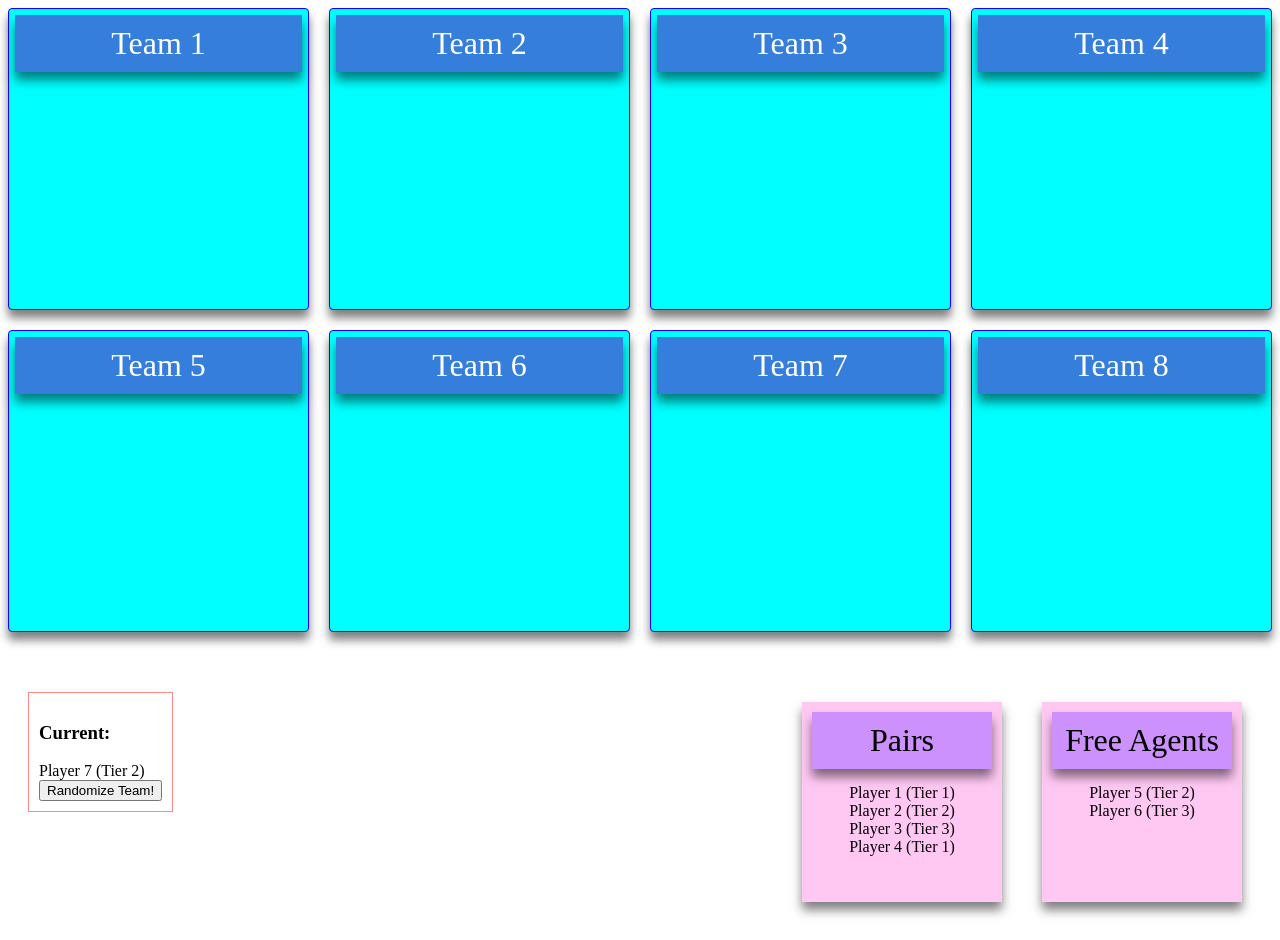
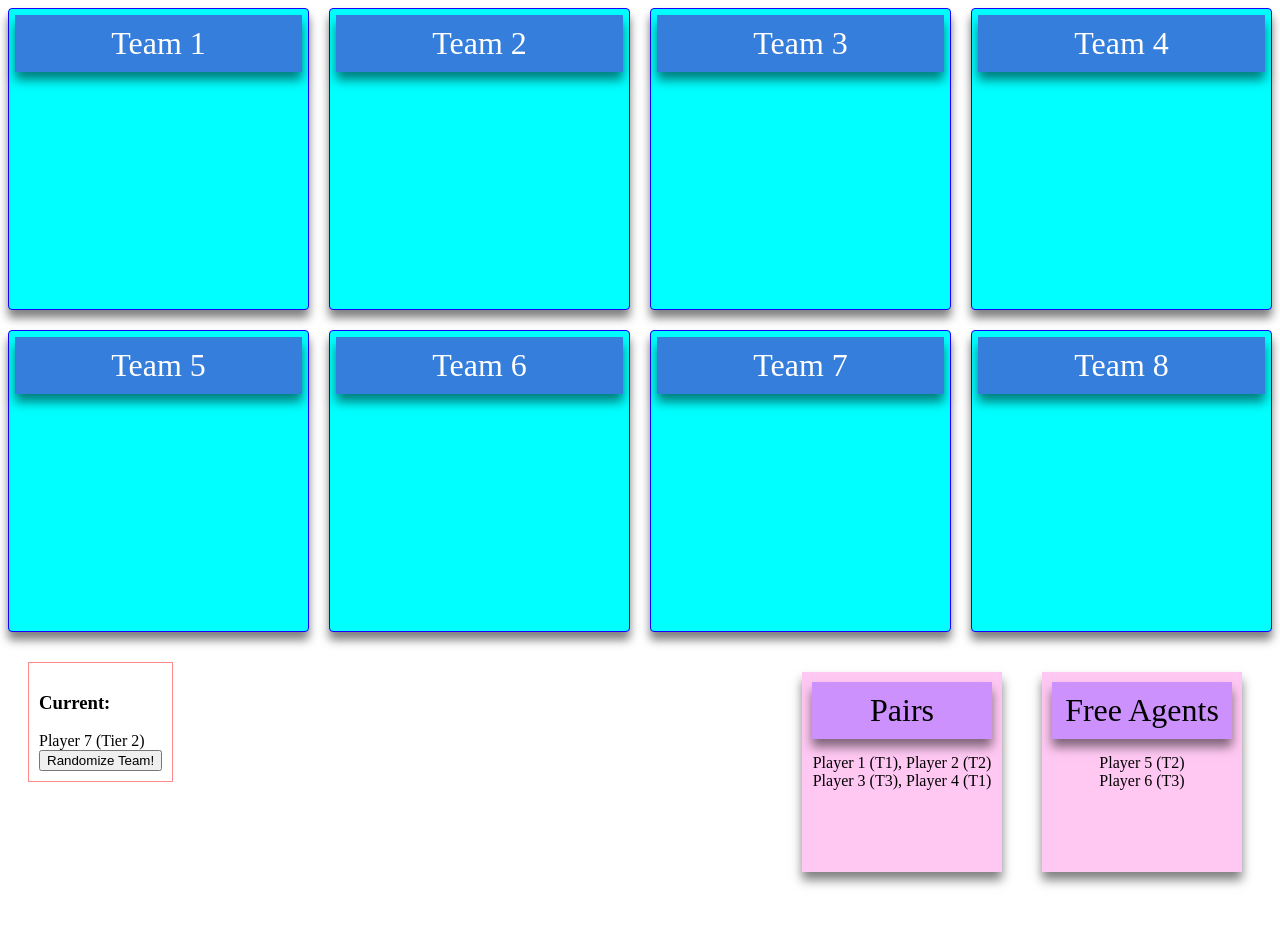
Before and after one commit to Li05j/Tournament-Teamizer, a React (Create React App) app: page / in a window 1280 px wide. After the commit the page ends 910 px from the top, so only its background shows below. Built offline with nearby package versions, Linux system fonts and the light colour scheme.

Commit message:
Made pairs display on the same row.

```diff
--- a/src/component/ListPanel.jsx
+++ b/src/component/ListPanel.jsx
@@ -8,11 +8,10 @@ const ListPanel = ({ title, items, isPair }) => (
             <div key={item.id}>
                 {isPair ? (
                     <>
-                        <div>{item.players[0].name} (Tier {item.players[0].tier})</div>
-                        <div>{item.players[1].name} (Tier {item.players[1].tier})</div>
+                        <div>{item.players[0].name} (T{item.players[0].tier}), {item.players[1].name} (T{item.players[1].tier})</div>
                     </>
                 ) : (
-                    <div>{item.name} (Tier {item.tier})</div>
+                    <div>{item.name} (T{item.tier})</div>
                 )}
             </div>
         ))}
--- a/src/index.css
+++ b/src/index.css
@@ -39,7 +39,7 @@
     justify-content: space-between;
     align-items: flex-start;
     padding: 10px;
-    margin-top: 40px;
+    margin-top: 10px;
 }
 
 .lists {
@@ -53,8 +53,8 @@
 
     background-color: #ffc8f3;
 
-    height: 200px;
-    width: 200px;
+    min-height: 200px;
+    min-width: 200px;
     overflow-y: auto;
 
     box-shadow: 0 8px 10px rgba(0, 0, 0, 0.5);
```
